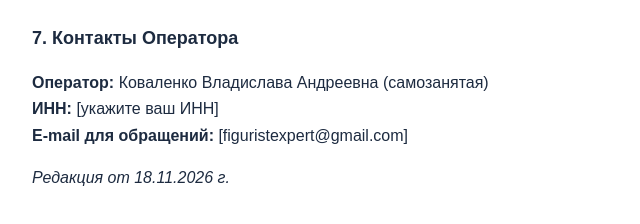
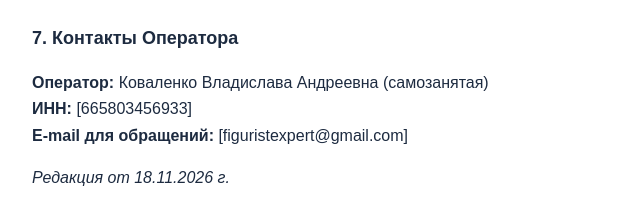
Before and after one commit to figuristexpert-hash/myway, a plain HTML site: page docs/privacy.html in a window 1280 px wide. Shown: the part 2156-2380 px from the top of the page, 228-868 px from the left. Drawn offline with Linux system fonts and the light colour scheme.

Commit message:
Update privacy.html

```diff
--- a/docs/privacy.html
+++ b/docs/privacy.html
@@ -92,7 +92,7 @@
   <h2>7. Контакты Оператора</h2>
   <p>
     <strong>Оператор:</strong> Коваленко Владислава Андреевна (самозанятая)<br>
-    <strong>ИНН:</strong> [укажите ваш ИНН]<br>
+    <strong>ИНН:</strong> [665803456933]<br>
     <strong>E-mail для обращений:</strong> [figuristexpert@gmail.com]
   </p>
   <p><em>Редакция от 18.11.2026 г.</em></p>
```
